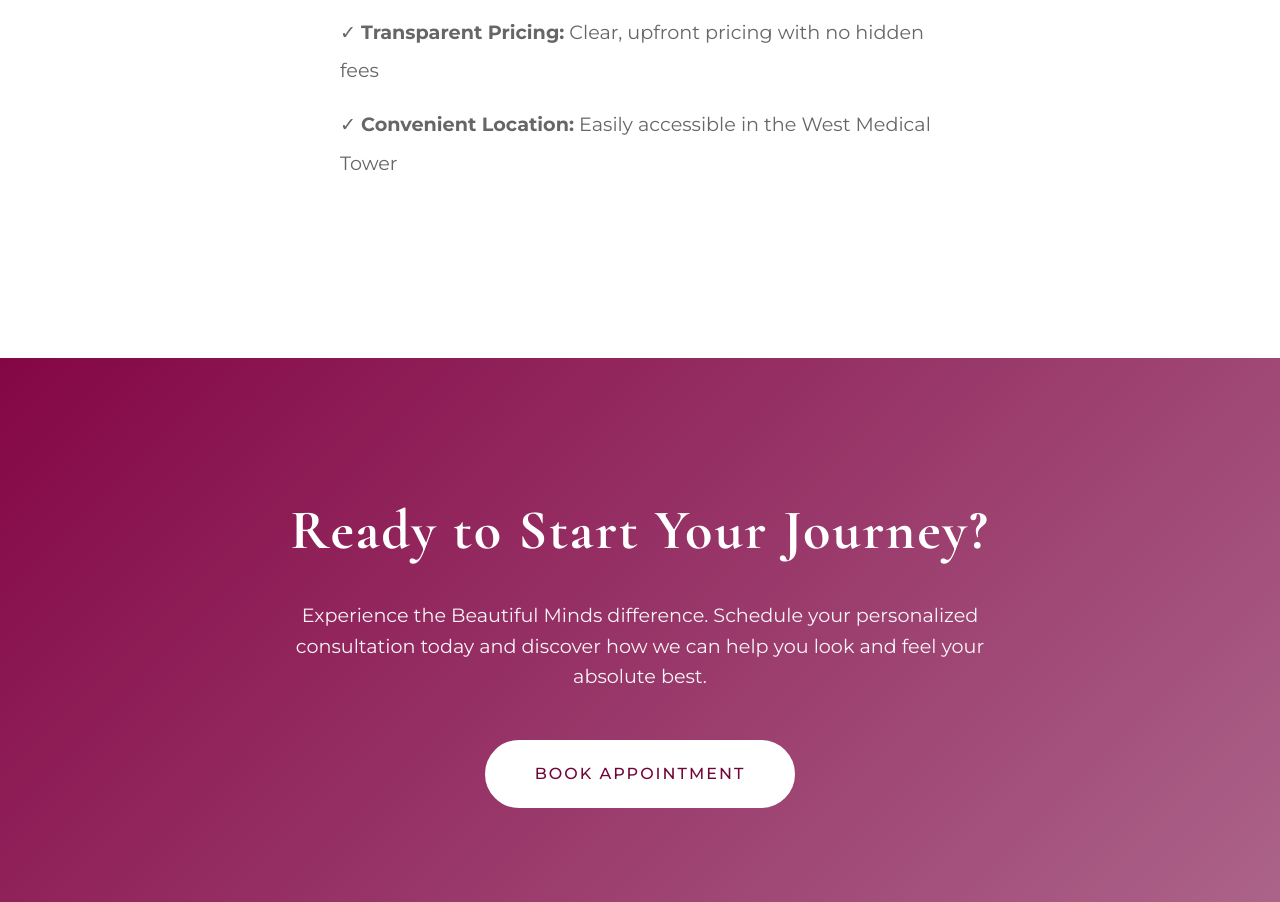
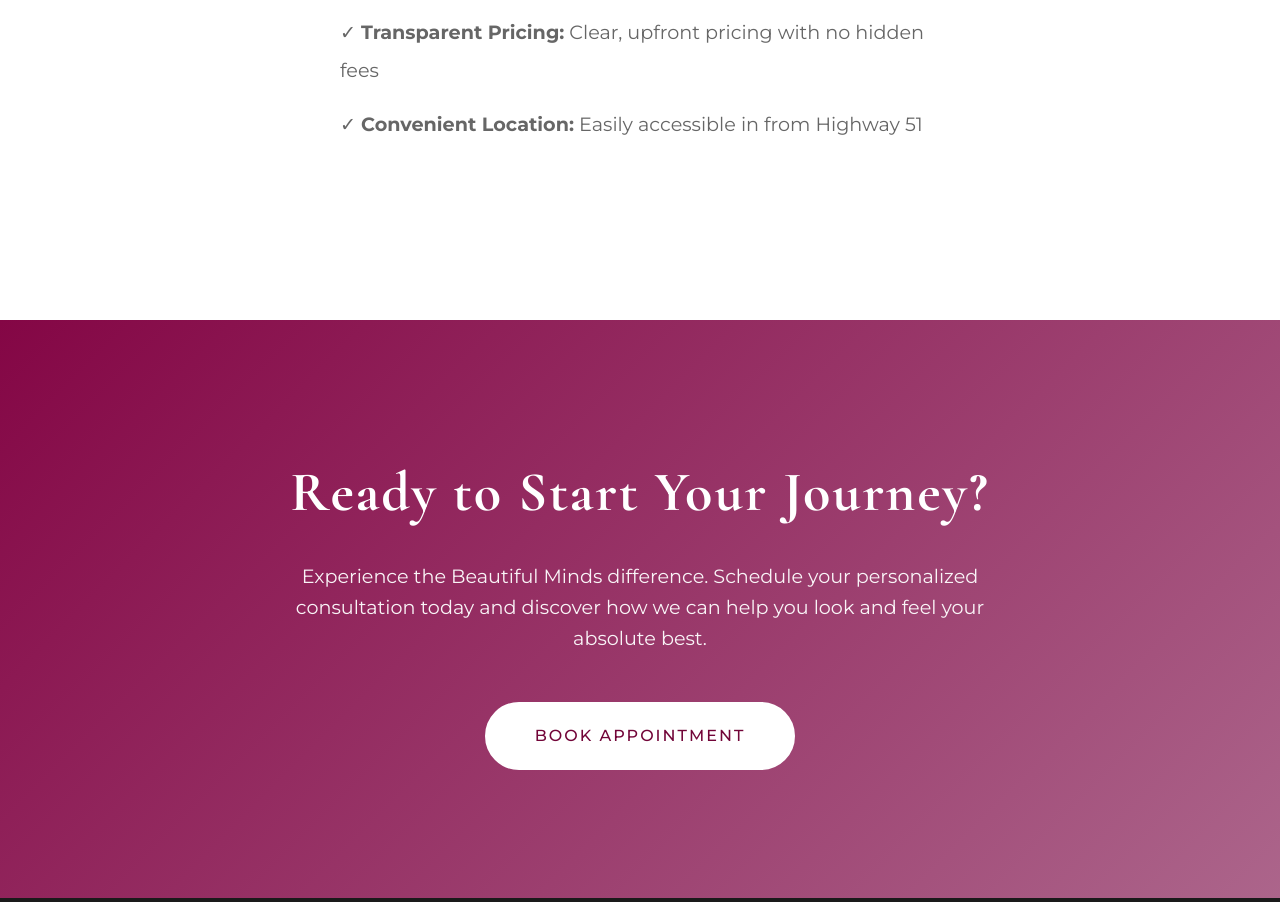
Before and after one commit to drewdavis007/BMMA, a website: page public/about.html in a window 1280 px wide. Shown: the part 5162-6064 px from the top of the page. Drawn offline with nearby package versions, Linux system fonts and the light colour scheme; no server answers.

Commit message:
Removing old location reference from About

```diff
--- a/public/about.html
+++ b/public/about.html
@@ -484,7 +484,7 @@
                 <p style="margin-bottom: 1rem;">✓ <strong>Personalized Plans:</strong> Every treatment is customized to your unique needs</p>
                 <p style="margin-bottom: 1rem;">✓ <strong>Comfortable Environment:</strong> A welcoming, spa-like setting in Ridgeland, MS</p>
                 <p style="margin-bottom: 1rem;">✓ <strong>Transparent Pricing:</strong> Clear, upfront pricing with no hidden fees</p>
-                <p style="margin-bottom: 1rem;">✓ <strong>Convenient Location:</strong> Easily accessible in the West Medical Tower</p>
+                <p style="margin-bottom: 1rem;">✓ <strong>Convenient Location:</strong> Easily accessible in from Highway 51</p>
             </div>
         </div>
     </section>
```
